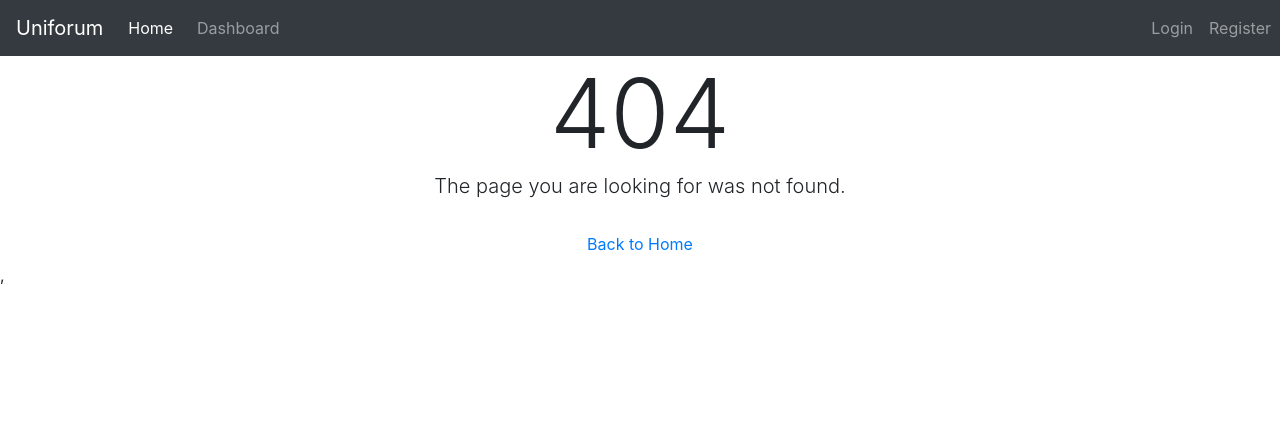
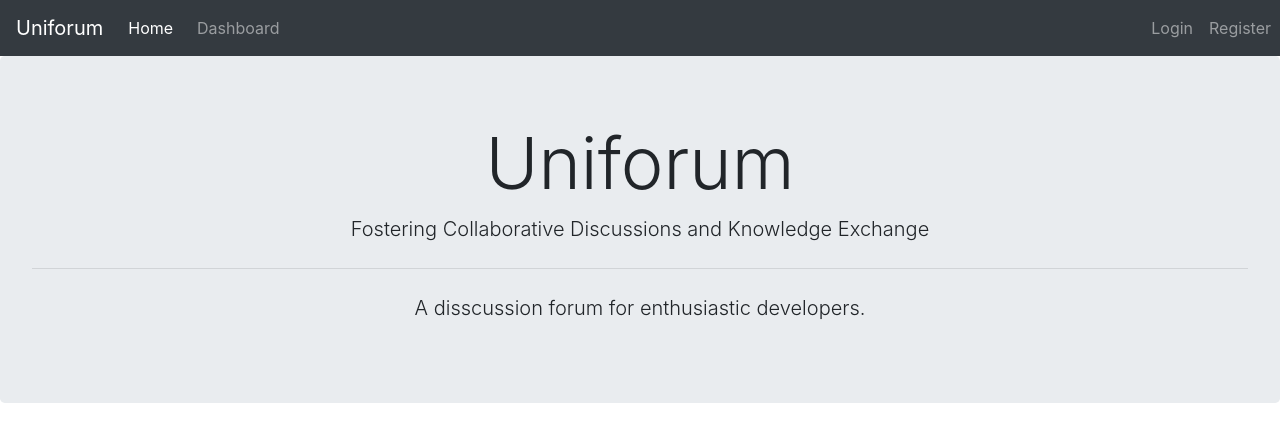
Before and after one commit to Jayendra-vardhan/UniForum-JavaScript, a React (Create React App) app in the folder client/: page / in a window 1280 px wide. Before the commit this address led to /not-found. Shown: the top 442 px of the page. Built offline with nearby package versions, Linux system fonts and the light colour scheme.

Commit message:
"/" corrected

```diff
--- a/client/src/App.js
+++ b/client/src/App.js
@@ -61,7 +61,7 @@ class App extends Component {
             path="/post/:id"
             render={(props) => <PostPage {...props} user={this.state.user} />}
           />
-          <Route exact path="/dashboard" component={Jumotron} />
+          <Route exact path="/" component={Jumotron} />
           <Redirect from="/users" to="/users/login " />
           <Redirect to="/not-found" />
         </Switch>
--- a/client/src/index.js
+++ b/client/src/index.js
@@ -12,7 +12,6 @@ ReactDOM.render(
     <BrowserRouter>
       <App />
     </BrowserRouter>
-    ,
   </React.StrictMode>,
   document.getElementById("root")
 );
```
Also changed, not shown: client/src/components/PostPage.jsx (+12 -10 lines).
